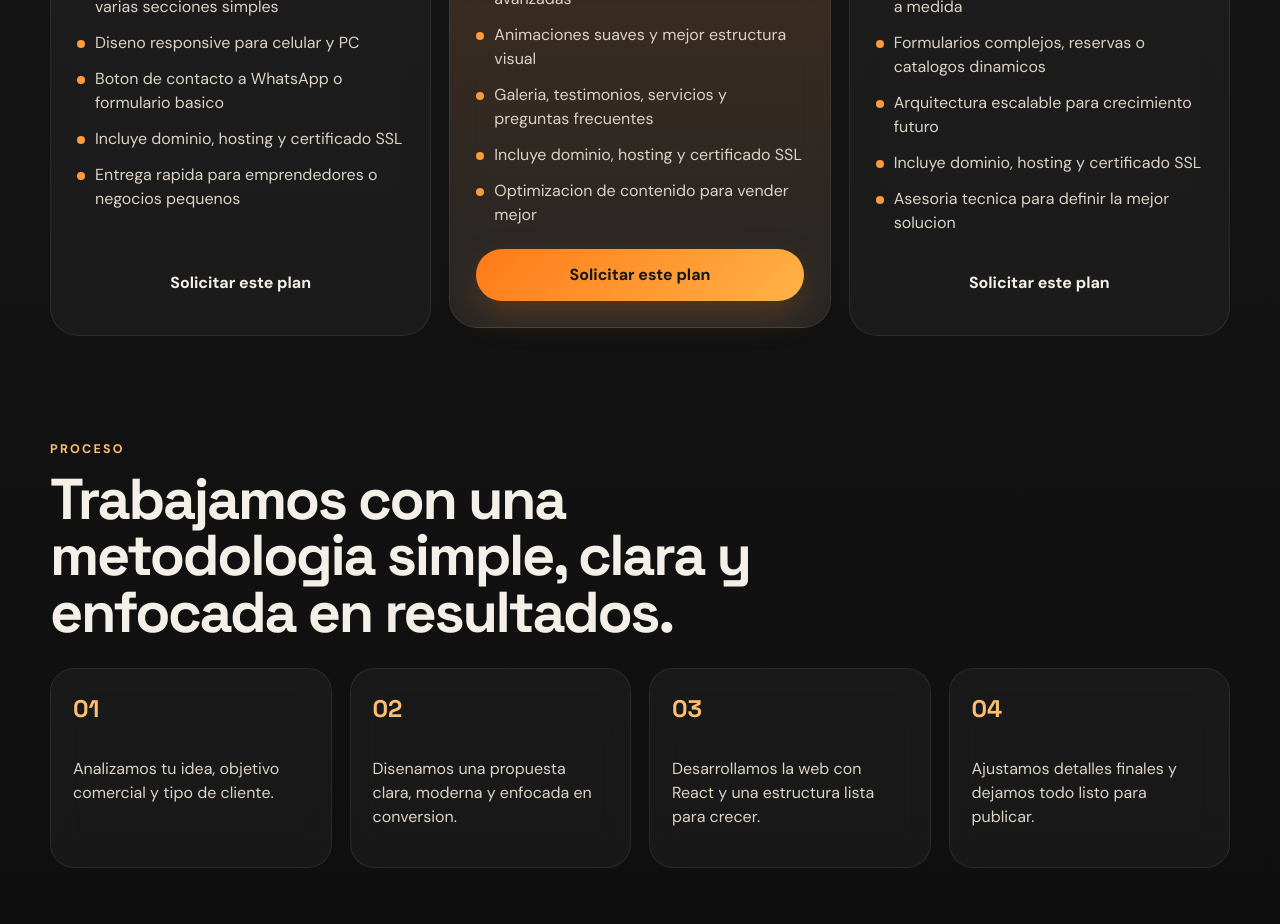
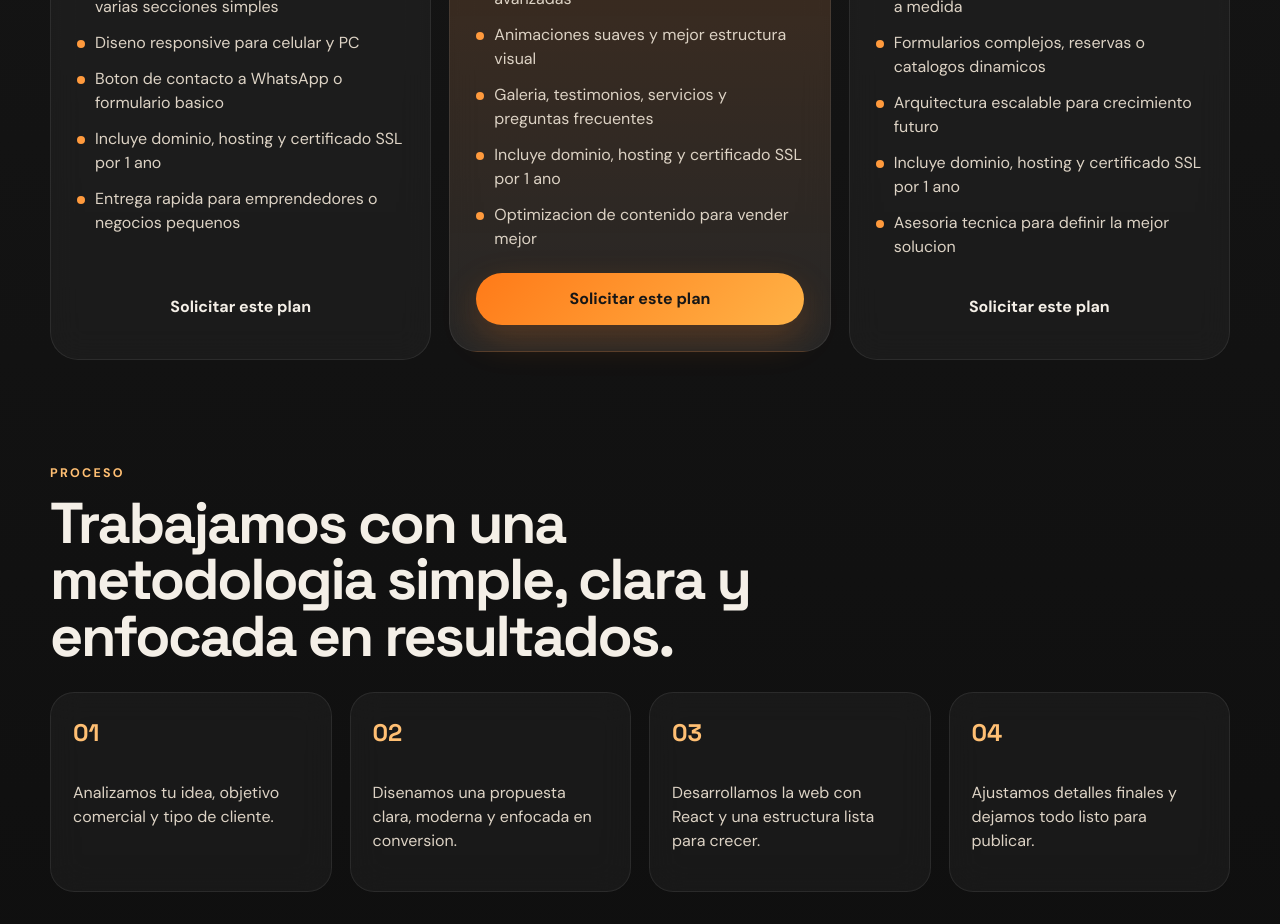
Before and after one commit to Maturojo/devstudio, a React (Vite) app: page / in a window 1280 px wide. Shown: the part 2740-3664 px from the top of the page. Built offline with nearby package versions, Linux system fonts and the light colour scheme.

Commit message:
Clarify included hosting details

```diff
--- a/src/App.jsx
+++ b/src/App.jsx
@@ -7,7 +7,7 @@ const plans = [
       "Landing page de una sola seccion o varias secciones simples",
       "Diseno responsive para celular y PC",
       "Boton de contacto a WhatsApp o formulario basico",
-      "Incluye dominio, hosting y certificado SSL",
+      "Incluye dominio, hosting y certificado SSL por 1 ano",
       "Entrega rapida para emprendedores o negocios pequenos",
     ],
   },
@@ -20,7 +20,7 @@ const plans = [
       "Sitio con multiples paginas o secciones avanzadas",
       "Animaciones suaves y mejor estructura visual",
       "Galeria, testimonios, servicios y preguntas frecuentes",
-      "Incluye dominio, hosting y certificado SSL",
+      "Incluye dominio, hosting y certificado SSL por 1 ano",
       "Optimizacion de contenido para vender mejor",
     ],
   },
@@ -32,7 +32,7 @@ const plans = [
       "Paneles, integraciones o funcionalidades a medida",
       "Formularios complejos, reservas o catalogos dinamicos",
       "Arquitectura escalable para crecimiento futuro",
-      "Incluye dominio, hosting y certificado SSL",
+      "Incluye dominio, hosting y certificado SSL por 1 ano",
       "Asesoria tecnica para definir la mejor solucion",
     ],
   },
```
